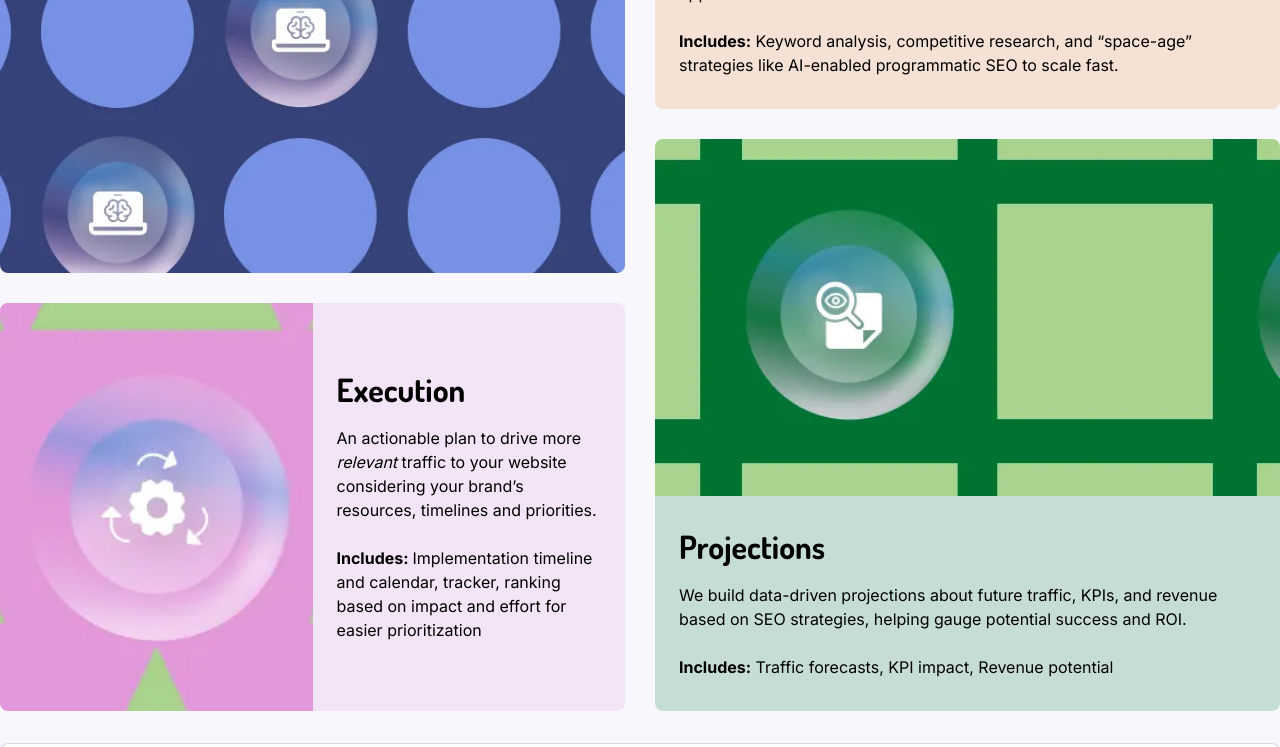
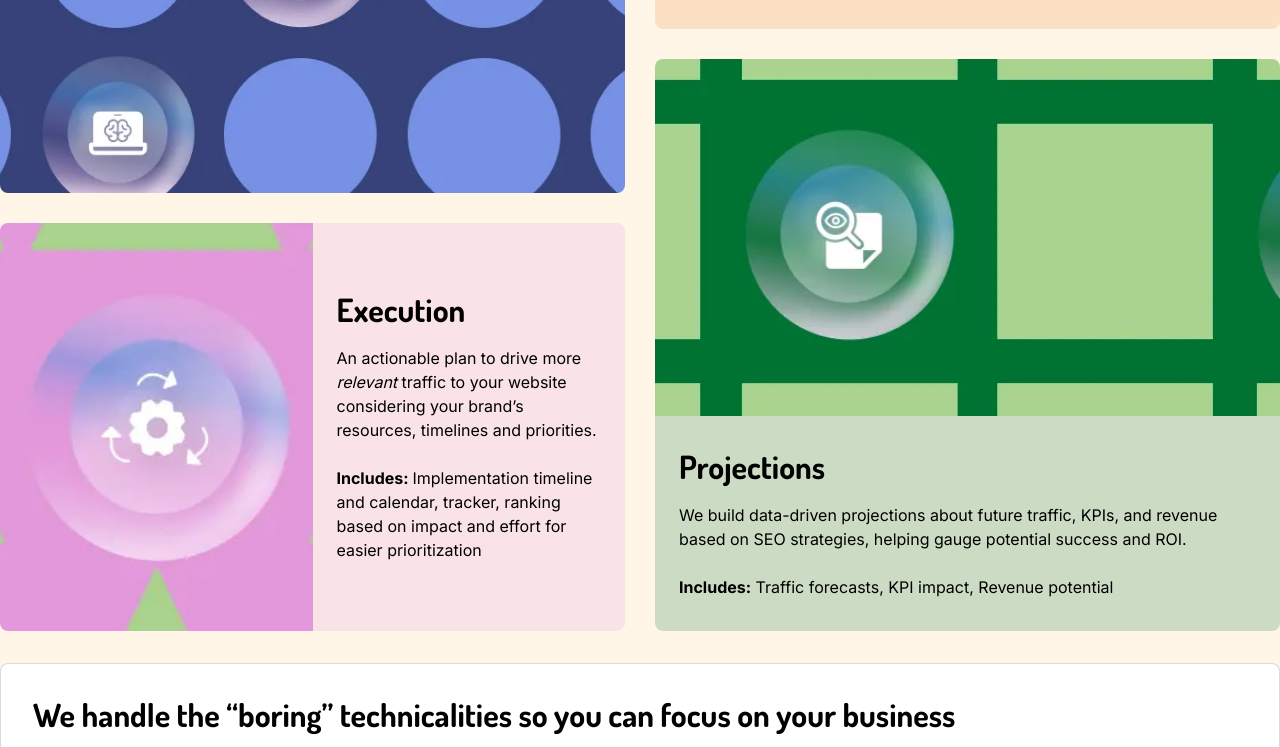
Before and after one commit to cu8code/cash-grab-4, a plain HTML site: page saveweb2zip-com-www-boringmarketing-com/info.html in a window 1280 px wide. Shown: the part 737-1484 px from the top of the page. Drawn offline with Linux system fonts and the light colour scheme.

Commit message:
change color

```diff
--- a/saveweb2zip-com-www-boringmarketing-com/info.html
+++ b/saveweb2zip-com-www-boringmarketing-com/info.html
@@ -52,7 +52,7 @@
 
 
 <body style="background-color: #fff6e8;">
-    <section class="sprint_section padding-custom1">
+    <section style="background-color: #fff6e8; class="sprint_section padding-custom1">
         <div>
             <div class="container-large">
                 <div class="logo-cloud_middle-align">
```
Also changed, not shown: index.html (+0 -10 lines).
